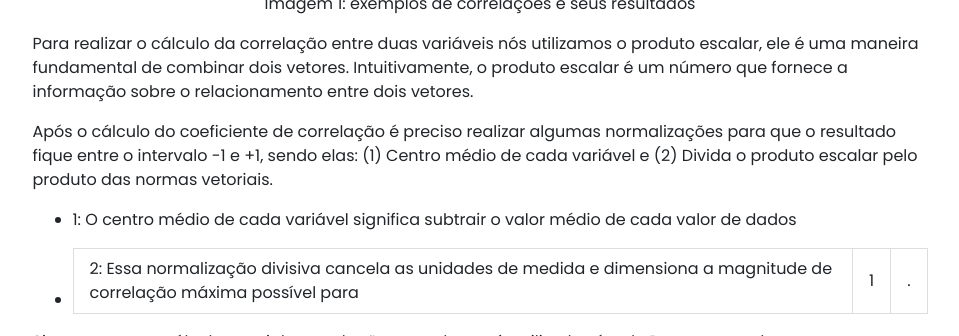
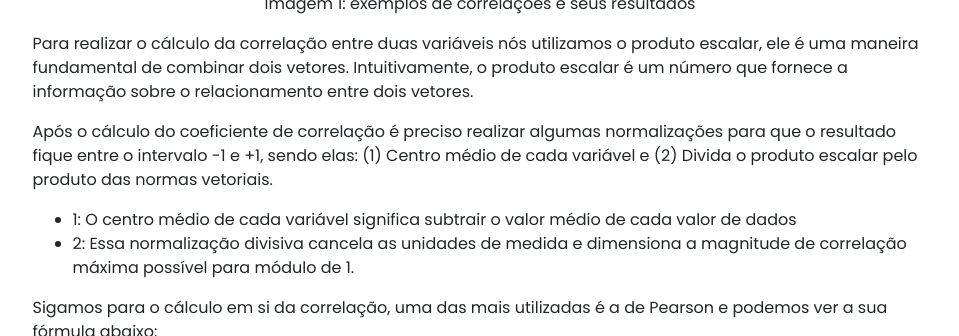
Before and after one commit to mathdeoliveira/mathdeoliveira.github.io, a Jekyll site: the page built from _posts/2022-10-23-aplicacoes-algebra-em-data-science-parte1-vetores.md, in a window 1280 px wide and 900 px high, scrolled down 1117 px, cut to the strip 28-364 px from the top of the window. Shown: the whole strip, without its empty margins (160-1119 px from the left). Built offline with Jekyll 4.4.1, drawn with Linux system fonts in a browser that asks for light colours; nearby versions of some CDN libraries; comment, search, counter and statistics services are not loaded; some of the changed lines change nothing that is shown; some of the changed text lies outside the part shown.

Commit message:
Update 2022-10-23-aplicacoes-algebra-em-data-science-parte1-vetores.md

```diff
--- a/_posts/2022-10-23-aplicacoes-algebra-em-data-science-parte1-vetores.md
+++ b/_posts/2022-10-23-aplicacoes-algebra-em-data-science-parte1-vetores.md
@@ -3,7 +3,7 @@
 layout: post
 date: 2022-10-23
 image: https://i.imgur.com/4sIezyt.jpg
-tags: [data-science, machine-learning]
+tags: [data-science, algebra-linear, math]
 comments: true
 description: Vetores fornecem as bases sobre toda a álgebra linear e suas aplicações em um projeto de data science.
 ---
@@ -31,7 +31,7 @@
 Após o cálculo do coeficiente de correlação é preciso realizar algumas normalizações para que o resultado fique entre o intervalo -1 e +1, sendo elas: (1) Centro médio de cada variável e (2) Divida o produto escalar pelo produto das normas vetoriais.
 
 - 1: O centro médio de cada variável significa subtrair o valor médio de cada valor de dados
-- 2: Essa normalização divisiva cancela as unidades de medida e dimensiona a magnitude de correlação máxima possível para |1|.
+- 2: Essa normalização divisiva cancela as unidades de medida e dimensiona a magnitude de correlação máxima possível para módulo de 1.
 
 Sigamos para o cálculo em si da correlação, uma das mais utilizadas é a de Pearson e podemos ver a sua fórmula abaixo:
 
@@ -53,7 +53,7 @@
 
 Portanto, a correlação de Pearson é um simples produto escalar entre duas variáveis normalizadas pela magnitude dessas variáveis. Mas vamos realizar uma demonstração passo a passo para exemplificar e facilitar o entendimento.
 
-1. Quando falamos de vetor estamos lidando com uma notação igual a $\vec{v}$, definimos então dois vetores com n valores:
+- Quando falamos de vetor estamos lidando com uma notação igual a $\vec{v}$, definimos então dois vetores com n valores:
 
 <p align="center">
   <img src="https://i.imgur.com/U76vWO6.png" />
@@ -62,7 +62,7 @@
 Imagem 2: Vetores x e y definidos
 </p>
 
-2. Defina as médias dos valores de $\vec{x}$ como $\bar x$ e o mesmo para o $\vec{y}$:
+- Defina as médias dos valores de $\vec{x}$ como $\bar x$ e o mesmo para o $\vec{y}$:
 
 <p align="center">
   <img src="https://i.imgur.com/jUIU0r8.png" />
@@ -71,7 +71,7 @@
 Imagem 3: Exemplo para x para calcular as médias dos valores
 </p>
 
-3. Definir então dois novos vetores, $\vec{x^ c}$ e $\vec{y^ c}$, que contém os valores dos vetores com suas respectivas médias subtraídas:
+- Definir então dois novos vetores, $\vec{x^ c}$ e $\vec{y^ c}$, que contém os valores dos vetores com suas respectivas médias subtraídas:
 
 <p align="center">
   <img src="https://i.imgur.com/jO7PBa0.png" />
@@ -80,7 +80,7 @@
 Imagem 4: Vetores x e y para calcular suas médias subtraídas
 </p>
 
-4. Dado isso, precisamos então definir a variância amostral de $\vec{x}$ e $\vec{y}$ como a média dos desvios quadrados da média:
+- Dado isso, precisamos então definir a variância amostral de $\vec{x}$ e $\vec{y}$ como a média dos desvios quadrados da média:
 
 <p align="center">
   <img src="https://i.imgur.com/MuOKVZg.png" />
@@ -89,7 +89,7 @@
 Imagem 5: Exemplo de definição da variância amostral para x
 </p>
 
-5. E com isso podemos calcular o desvio padrão da amostra de $\vec{x}$ e $\vec{y}$:
+- E com isso podemos calcular o desvio padrão da amostra de $\vec{x}$ e $\vec{y}$:
 
 <p align="center">
   <img src="https://i.imgur.com/aZJ25we.png" />
@@ -98,7 +98,7 @@
 Imagem 6: Exemplo de definição do desvio padrão da amostra para x
 </p>
 
-6. Como dito anteriormente, precisamos realizar a normalização das versões de $\vec{x}$ e $\vec{y}$:
+- Como dito anteriormente, precisamos realizar a normalização das versões de $\vec{x}$ e $\vec{y}$:
 
 <p align="center">
   <img src="https://i.imgur.com/jJaTYGf.png" />
@@ -107,7 +107,7 @@
 Imagem 7: Normalização dos vetores x e y
 </p>
 
-7. Com isso podemos realizar o cálculo da coeficiente de correlação de Pearson de $\vec{x}$ e $\vec{y}$ que é dado por $\dfrac{1}{n}$ vezes o produto escalar de $\vec{x^ z}$ e $\vec{y^ z}$:
+- Com isso podemos realizar o cálculo da coeficiente de correlação de Pearson de $\vec{x}$ e $\vec{y}$ que é dado por $\dfrac{1}{n}$ vezes o produto escalar de $\vec{x^ z}$ e $\vec{y^ z}$:
 
 <p align="center">
   <img src="https://i.imgur.com/lkzDXiN.png" />
```
